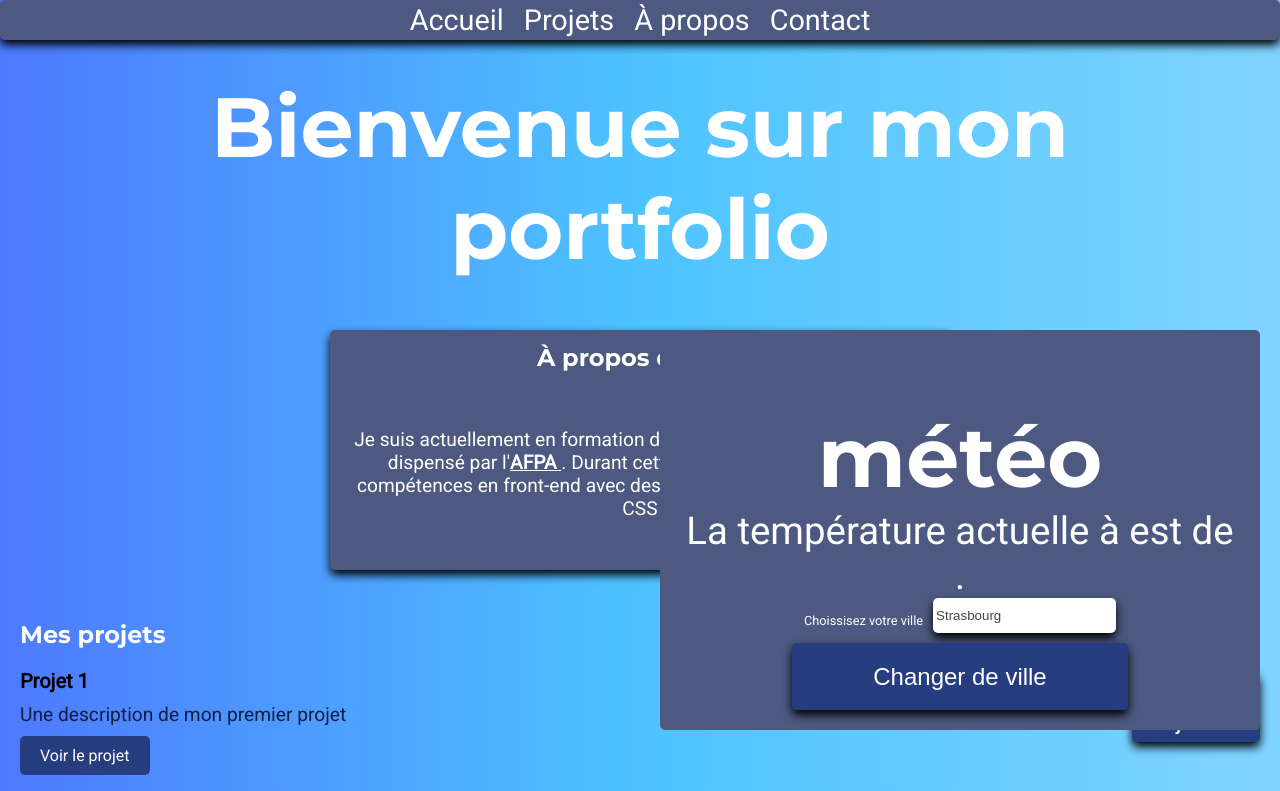
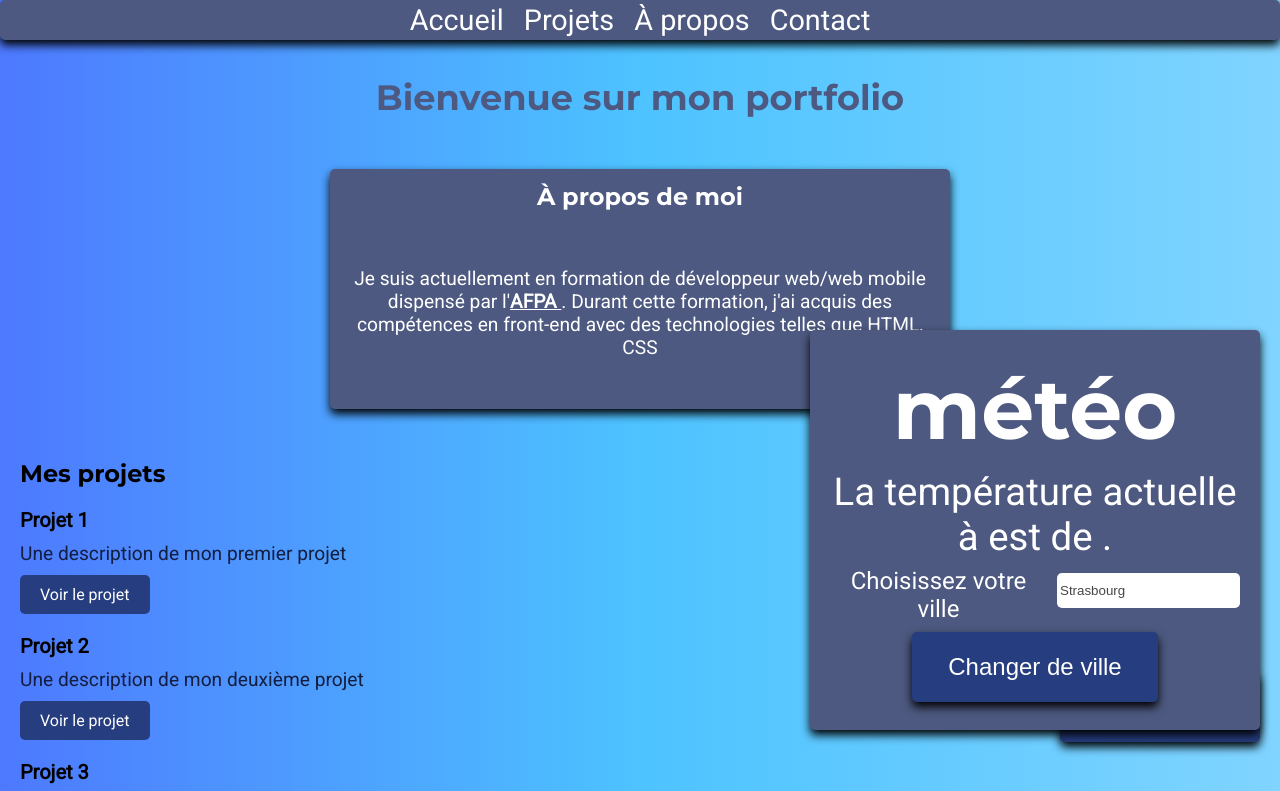
Before and after one commit to houa-imad/Houa-imad.github.io, a plain HTML site: page index.html in a window 1280 px wide. Both pictures are taken after a click on the button "Météo du jour". Shown: the top 791 px of the page. Drawn offline with nearby package versions, Linux system fonts and the light colour scheme; no server answers.

Commit message:
maj 01/04

```diff
--- a/index.html
+++ b/index.html
@@ -81,10 +81,10 @@
         <button id="ouvrir-popup">Météo du jour</button>
         <div class="popup-container">
 
-            <h1>météo</h1>
+            <h2 class="meteoTitle">météo</h2>
             <p>La température actuelle à <span class="ville"></span> est de <span class="temperature"></span>.</p>
             <div class="inputFlex">
-                <label for="ville">Choissisez votre ville </label>
+                <label for="ville">Choisissez votre ville </label>
                 <input type="text" id="ville" value="Strasbourg" required>
             </div>
             <button type="submit" class="changeBtn">Changer de ville </button>
--- a/styles/styleMeteo.css
+++ b/styles/styleMeteo.css
@@ -3,56 +3,12 @@
 	position: fixed;
 	bottom: 0;
 	right: 20px;
-	width: clamp(75px, 35%, 200px);
-}
-
-/* #ouvrir-popup.above-footer {
-
-} */
-
-/* Styles pour le conteneur du popup */
-.popup-container {
-	background: #4d5980;
-	position: fixed;
-	bottom: 70px;
-	right: 20px;
-	width: clamp(300px, 50%, 600px);
-	height: 50vh;
-	border-radius: 5px;
-	display: none;
-	padding: 20px;
-	text-align: center;
-}
-
-/* Styles pour l'affichage du popup */
-.open {
-	display: flex;
-	flex-direction: column;
-	align-items: center;
-	justify-content: space-evenly;
-}
-/* Styles pour le titre principal */
-h1 {
-	color: #fff;
-	font-size: clamp(16px, 100vw, 84px);
-}
-
-/* Styles pour les paragraphes et sous-titres */
-p,
-h2 {
-	color: #fff;
-	font-size: clamp(1.5em, 4.5vw, 2.4em);
-}
-
-/* Styles pour les étiquettes de formulaire */
-label {
-	color: #fff;
 }
 
 /* Styles pour le bouton */
 #ouvrir-popup,
 .changeBtn {
-	width: 10%;
+	width: clamp(48px, 35%, 200px);
 	font-size: 1.5em;
 	border-radius: 5px;
 	border: none;
@@ -81,13 +37,52 @@ label {
 .changeBtn {
 	width: 60%;
 }
+/* Styles pour le conteneur du popup */
+.popup-container {
+	background: #4d5980;
+	position: fixed;
+	bottom: 70px;
+	right: 20px;
+	width: clamp(250px, 50%, 450px);
+	height: 50vh;
+	border-radius: 5px;
+	display: none;
+	padding: 20px;
+	text-align: center;
+	box-shadow: 0px 5px 10px;
+}
+
+/* Styles pour l'affichage du popup */
+.open {
+	display: flex;
+	flex-direction: column;
+	align-items: center;
+	justify-content: space-evenly;
+}
+/* Styles pour le titre principal */
+.meteoTitle {
+	color: #fff;
+	font-size: clamp(48px, 10vw, 84px);
+}
+
+/* Styles pour les paragraphes et sous-titres */
+p {
+	color: #fff;
+	font-size: clamp(1.5em, 4.5vw, 2.4em);
+}
+
+/* Styles pour les étiquettes de formulaire */
+label {
+	color: #fff;
+}
 
 /* Styles pour le conteneur des champs de formulaire */
 .inputFlex {
 	display: flex;
 	justify-content: center;
 	align-items: center;
-	font-size: 0.8em;
+	font-size: clamp(10px, 2vw, 24px);
+	width: 100%
 }
 
 /* Styles pour les champs de formulaire de type texte */
@@ -96,7 +91,7 @@ input[type="text"] {
 	color: #222222d5;
 	padding: 3px;
 	border-radius: 5px;
-	box-shadow: 0 5px 10px #000;
+
 	margin-bottom: 10px;
 	margin-left: 10px;
 	border: none;
```
